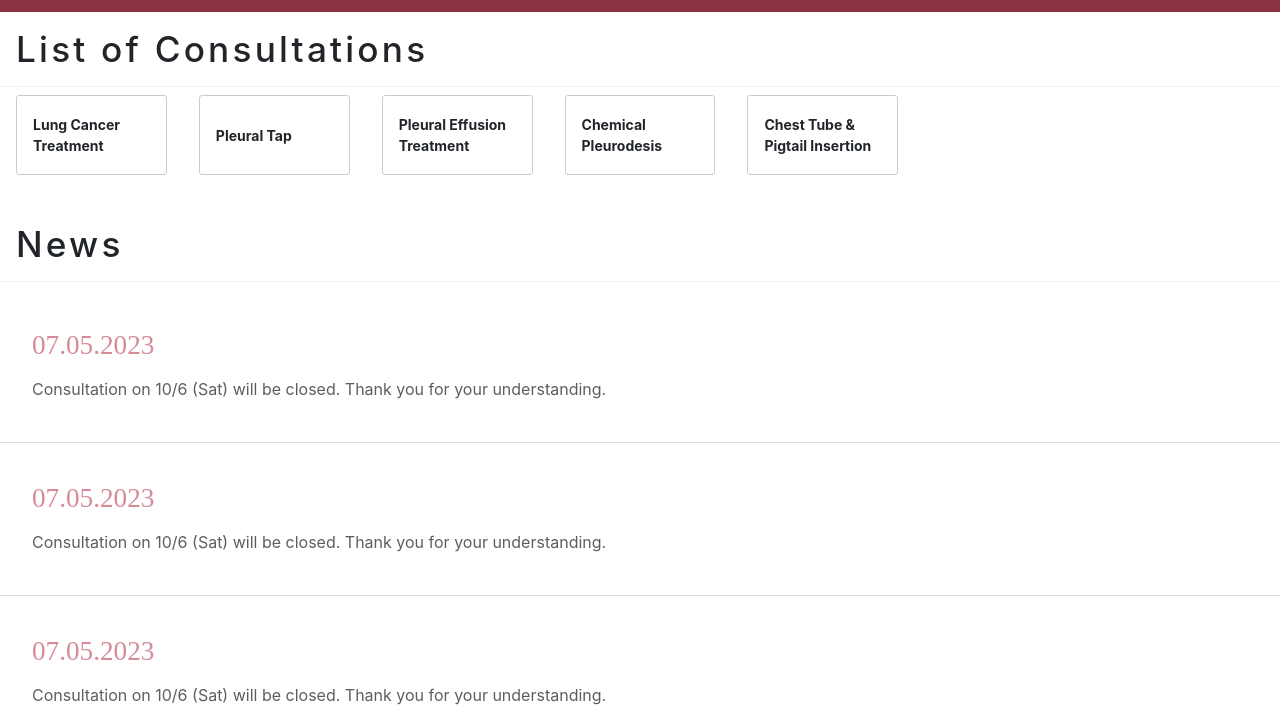
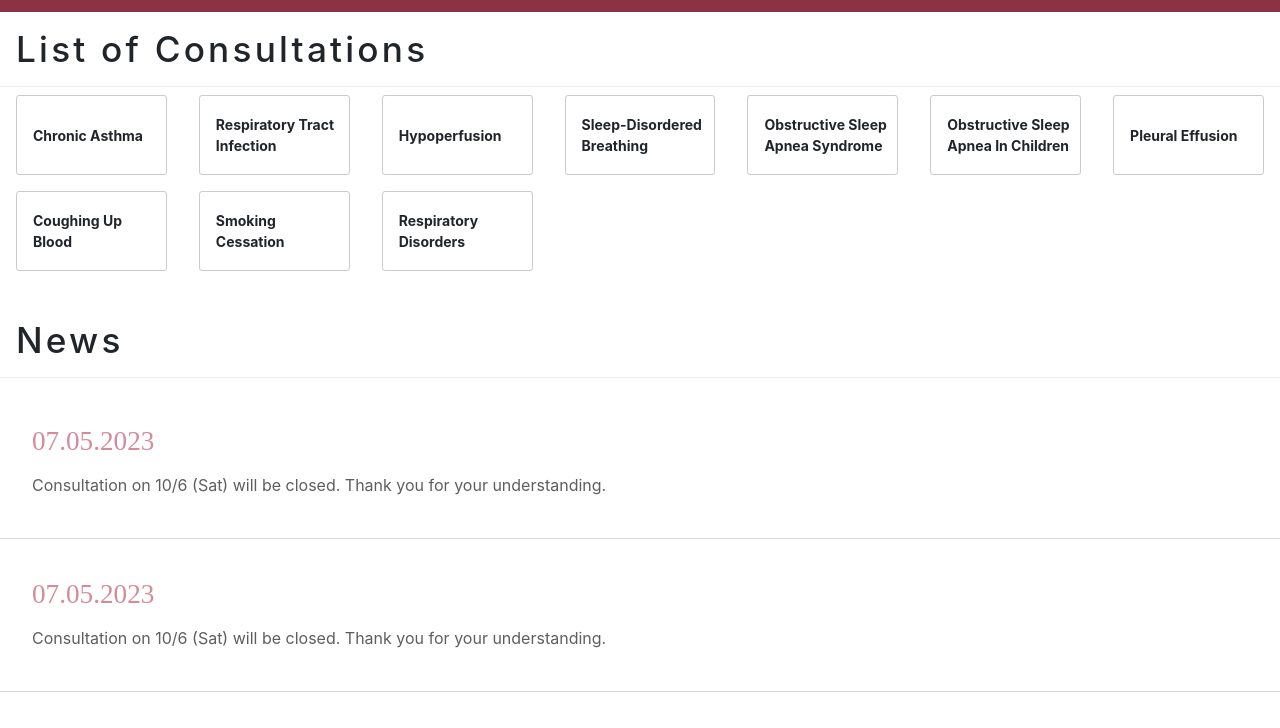
Before and after one commit to iamaqilhaziq/drtan.github.io, a plain HTML site: page index.html in a window 1280 px wide. Shown: the part 72-800 px from the top of the page. Drawn offline with nearby package versions, Linux system fonts and the light colour scheme.

Commit message:
Update index.html

```diff
--- a/index.html
+++ b/index.html
@@ -72,27 +72,57 @@ $(document).ready(function() {
 			<ul class="bl_navPills_list">
 				<li class="bl_navPills_item js_searchWindow_open">
 					<div class="bl_navPills_imgWrapper">
-						<p class="el_btn_txt">Lung Cancer Treatment</p>
+						<p class="el_btn_txt">Chronic Asthma</p>
 					</div>
 				</li>
 				<li class="bl_navPills_item js_searchWindow_open">
 					<div class="bl_navPills_imgWrapper">
-						<p class="el_btn_txt">Pleural Tap</p>
+						<p class="el_btn_txt">Respiratory Tract Infection</p>
 					</div>
 				</li>
 				<li class="bl_navPills_item js_searchWindow_open">
 					<div class="bl_navPills_imgWrapper">
-						<p class="el_btn_txt">Pleural Effusion Treatment</p>
+						<p class="el_btn_txt">Hypoperfusion</p>
 					</div>
 				</li>
 				<li class="bl_navPills_item js_searchWindow_open">
 					<div class="bl_navPills_imgWrapper">
-						<p class="el_btn_txt">Chemical Pleurodesis</p>
+						<p class="el_btn_txt">Sleep-Disordered Breathing</p>
 					</div>
 				</li>
 				<li class="bl_navPills_item js_searchWindow_open">
 					<div class="bl_navPills_imgWrapper">
-						<p class="el_btn_txt">Chest Tube & Pigtail Insertion</p>
+						<p class="el_btn_txt">Obstructive Sleep Apnea Syndrome</p>
+					</div>
+				</li>
+				<li class="bl_navPills_item js_searchWindow_open">
+					<div class="bl_navPills_imgWrapper">
+						<p class="el_btn_txtPleural Disease</p>
+					</div>
+				</li>
+				<li class="bl_navPills_item js_searchWindow_open">
+					<div class="bl_navPills_imgWrapper">
+						<p class="el_btn_txt">Obstructive Sleep Apnea In Children</p>
+					</div>
+				</li>
+				<li class="bl_navPills_item js_searchWindow_open">
+					<div class="bl_navPills_imgWrapper">
+						<p class="el_btn_txt">Pleural Effusion</p>
+					</div>
+				</li>
+				<li class="bl_navPills_item js_searchWindow_open">
+					<div class="bl_navPills_imgWrapper">
+						<p class="el_btn_txt">Coughing Up Blood</p>
+					</div>
+				</li>
+				<li class="bl_navPills_item js_searchWindow_open">
+					<div class="bl_navPills_imgWrapper">
+						<p class="el_btn_txt">Smoking Cessation</p>
+					</div>
+				</li>
+				<li class="bl_navPills_item js_searchWindow_open">
+					<div class="bl_navPills_imgWrapper">
+						<p class="el_btn_txt">Respiratory Disorders</p>
 					</div>
 				</li>
 			</ul>
```
